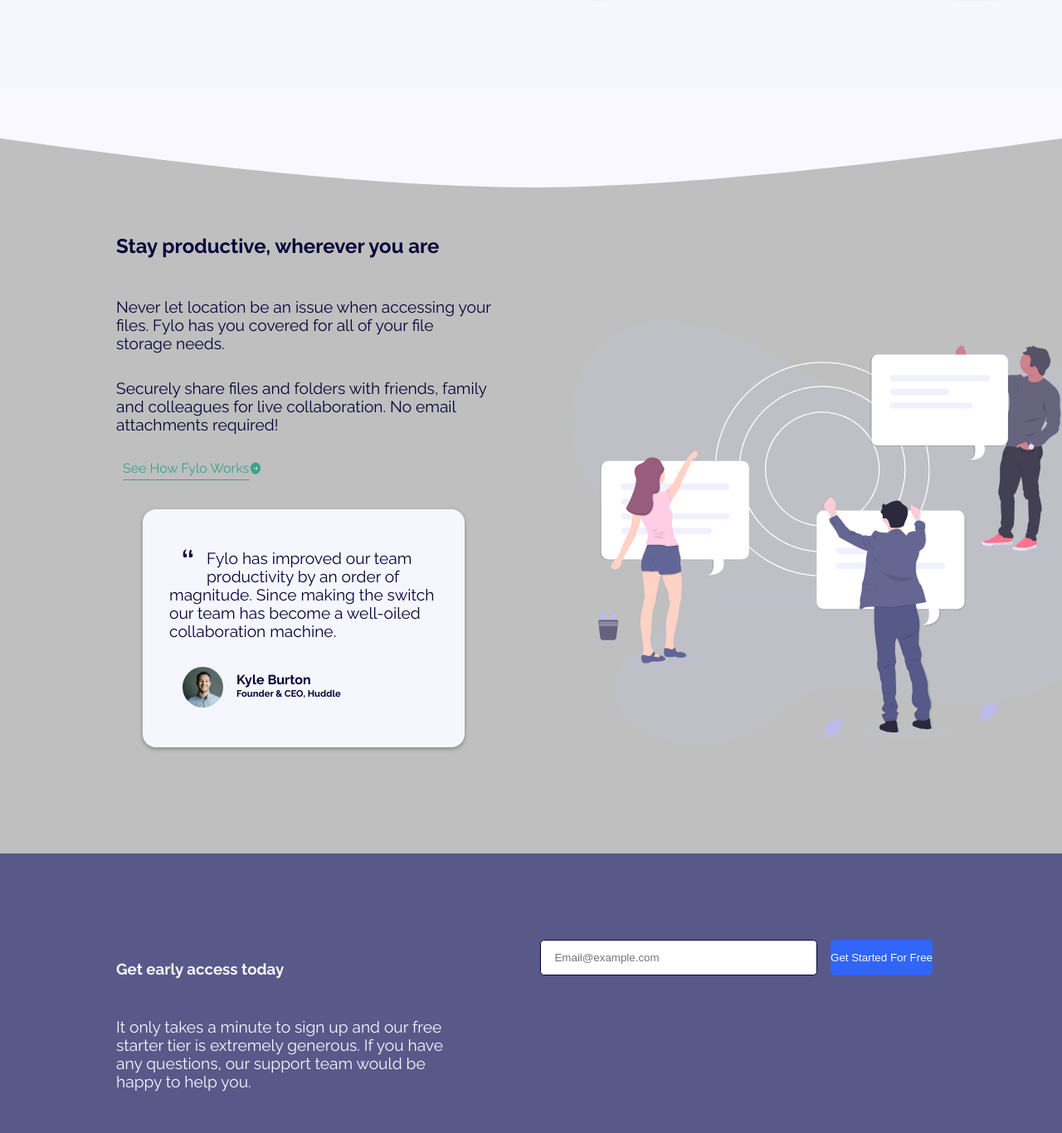
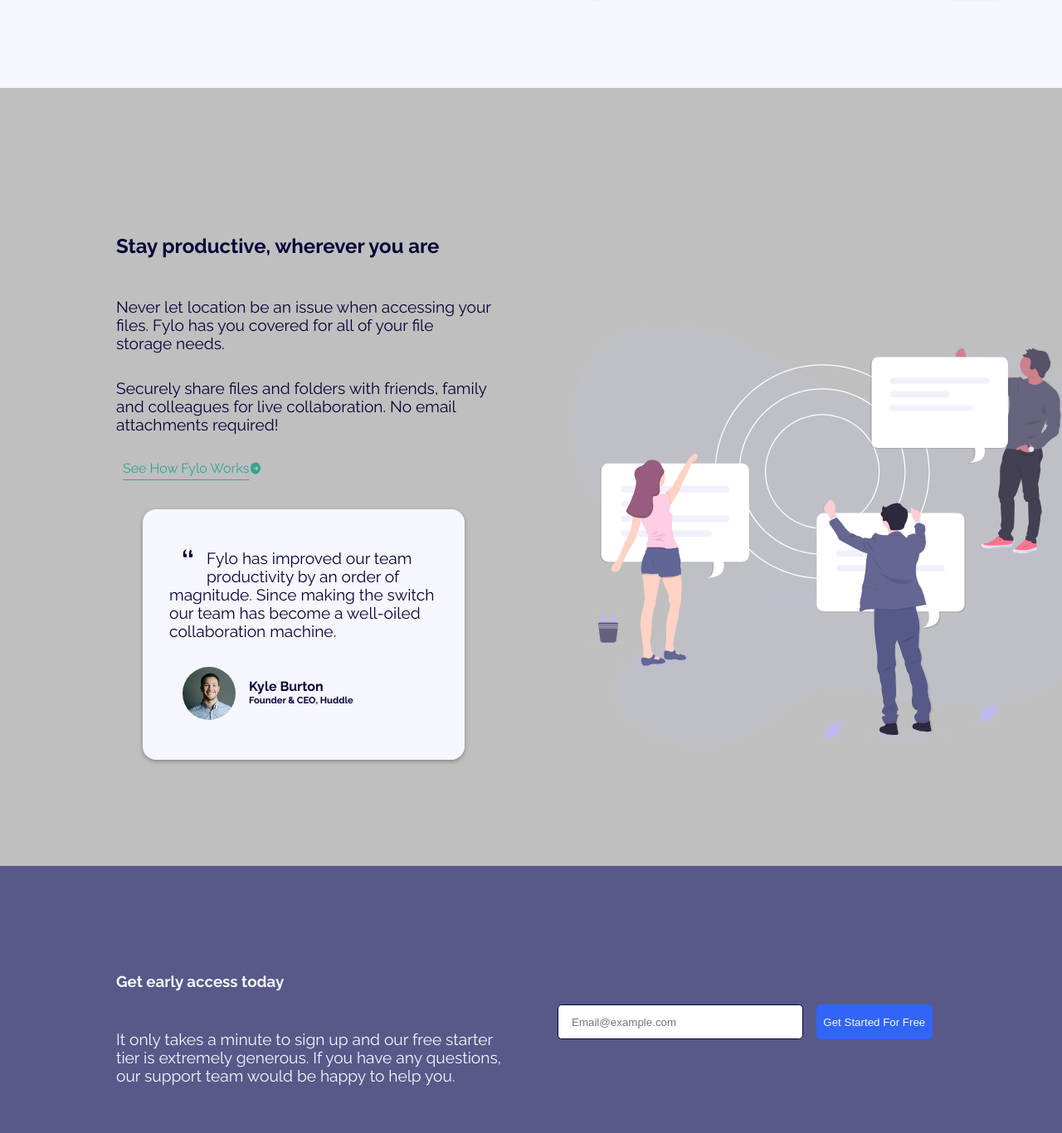
Before and after one commit to JoshDyra/fyloLanding, a plain HTML site: page index.html in a window 1280 px wide. Shown: the part 690-2056 px from the top of the page at 83% size. Drawn offline with Linux system fonts and the light colour scheme.

Commit message:
touched up desktop scaling

```diff
--- a/css/main.css
+++ b/css/main.css
@@ -1,5 +1,5 @@
 .attribution { font-size: 11px; text-align: center; }
-.attribution a { color: hsl(228, 45%, 44%); }
+.attribution a { color: hsl(228, 45%, 44%); display: inline;}
 
 *, *::before, *::after {
     margin: 0;
@@ -168,7 +168,7 @@ article img {
 }
 
 .person h4 {
-    padding-top: 1.5rem;
+    padding-top: 2rem;
 }
 
 .person h5 {
@@ -176,7 +176,7 @@ article img {
 }
 
 .person img {
-    width: 25%;
+    width: 6rem;
     height: 25%;
 }
 
@@ -201,7 +201,7 @@ img {
 
 input[type=text], input[type=submit] {
     border-radius: .3rem;
-    width: max(50%, 45ch);
+    width: min(50%,100%);
     display: inline-block;
 }
 
@@ -234,7 +234,7 @@ input[type=submit]:hover {
     text-transform: capitalize;
 }
 
-.footer .fab {
+.fab {
     border-radius: 50%;
     border: .1rem solid var(--clr-neutral1);
     padding: 1rem;
@@ -267,15 +267,6 @@ input[type=submit]:hover {
 }
 
 /* MEDIA QUERIES */
-.divider {
-    background-image: url("../images/bg-curve-mobile.svg");
-    background-size: cover;
-    background-position: top;
-    transform:rotate(180deg);
-    height: 8vh;
-    width: 100%;
-    margin-bottom: -8vh;
-}
 
 .bg-neutral2 {
     padding-top: 8vh;
@@ -304,16 +295,6 @@ input[type=submit]:hover {
         display: none;
     }
 
-    .divider {
-        background-image: url("../images/bg-curve-desktop.svg");
-        background-size: cover;
-        background-position: top;
-        transform:rotate(180deg);
-        height: 15vh;
-        width: 100%;
-        margin-bottom: -15vh;
-    }
-
     form {
         display: flex;
         flex-direction: row;
@@ -323,7 +304,13 @@ input[type=submit]:hover {
         flex-basis: 100%;
     }
 
+#form2 {
+    height: auto;
+    margin: auto;
+}
+
     input[type=submit] {
+        max-width: 30%;
         padding: .8rem 0;
         margin: .5rem 1rem;
         background: var(--clr-accent1);
@@ -346,4 +333,9 @@ input[type=submit]:hover {
         text-align: left;
     }
 
+    footer {
+        display: flex;
+        justify-content:center;
+    }
+
 }
--- a/index.html
+++ b/index.html
@@ -134,12 +134,12 @@
         <li>Terms</li>
         <li>Privacy</li>
       </section>
-      <section class="socialMedia">
-        <i class="fab fa-facebook-f"></i>
-        <i class="fab fa-twitter"></i>
-        <i class="fab fa-instagram"></i>
-      </section>
     </div>
+    <section class="socialMedia">
+      <i class="fab fa-facebook-f"></i>
+      <i class="fab fa-twitter"></i>
+      <i class="fab fa-instagram"></i>
+    </section>
   </section>
 
 
```
